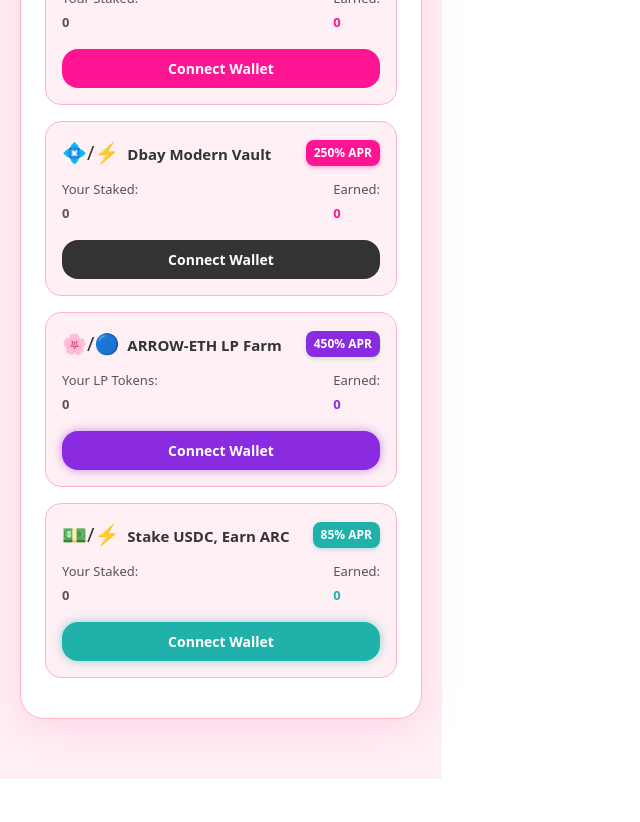
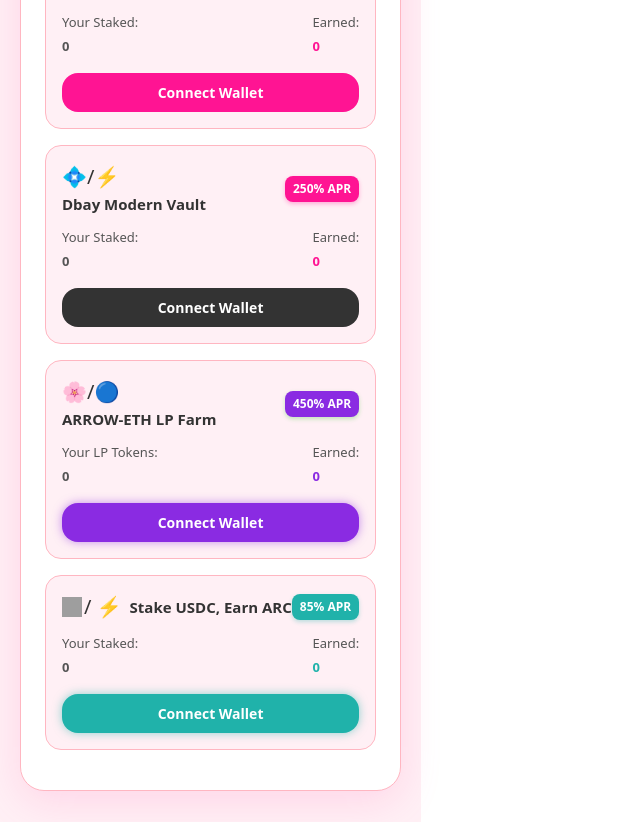
Before and after one commit to nbaeti630-ui/arrow-arc-testnet, a React (Vite) app: page / in a window 1280 px wide. Shown: the part 500-1322 px from the top of the page, without its empty margins (0-640 px from the left). Before the commit the page ends 1279 px from the top, so only its background shows below. Built offline with nearby package versions, Linux system fonts and the light colour scheme; grey boxes are pictures that could not be loaded.

Commit message:
Update App.tsx

```diff
--- a/src/App.tsx
+++ b/src/App.tsx
@@ -25,7 +25,7 @@ const styles = {
   inputField: { backgroundColor: "transparent", border: "none", color: "#333", fontSize: "32px", outline: "none", width: "60%", fontWeight: "bold" },
   networkName: { fontSize: "18px", fontWeight: "bold", color: "#333" },
   tokenButton: { display: "flex", alignItems: "center", gap: "8px", backgroundColor: "#ffffff", border: "1px solid #ffb6c1", color: "#333", padding: "8px 16px", borderRadius: "20px", fontSize: "16px", fontWeight: "bold", cursor: "pointer", boxShadow: "0 2px 4px rgba(255, 182, 193, 0.1)" },
-  tokenIcon: { fontSize: "18px" },
+  tokenIcon: { display: "flex", alignItems: "center", justifyContent: "center", width: "18px" },
   balanceText: { color: "#c71585", fontSize: "12px", textAlign: "right", marginTop: "8px", fontWeight: "600" },
   arrowContainer: { display: "flex", justifyContent: "center", margin: "-10px 0", position: "relative", zIndex: 1 },
   arrowIcon: { backgroundColor: "#ff1493", color: "#ffffff", width: "36px", height: "36px", display: "flex", justifyContent: "center", alignItems: "center", borderRadius: "10px", border: "4px solid #ffffff", cursor: "pointer", fontWeight: "bold", fontSize: "18px", boxShadow: "0 2px 8px rgba(255, 20, 147, 0.3)" },
@@ -45,7 +45,7 @@ const styles = {
 
   poolCard: { backgroundColor: "#fff0f5", border: "1px solid #ffb6c1", borderRadius: "16px", padding: "16px", marginBottom: "16px", transition: "all 0.3s ease" },
   poolHeader: { display: "flex", justifyContent: "space-between", alignItems: "center", marginBottom: "12px" },
-  poolIcons: { fontSize: "20px", marginRight: "8px" },
+  poolIcons: { fontSize: "20px", marginRight: "8px", display: "flex", alignItems: "center", gap: "2px" },
   poolName: { fontWeight: "900", color: "#333", fontSize: "15px" },
   aprBadge: { backgroundColor: "#32cd32", color: "#fff", padding: "4px 8px", borderRadius: "8px", fontSize: "12px", fontWeight: "bold", boxShadow: "0 2px 4px rgba(50, 205, 50, 0.3)" },
   poolDetails: { display: "flex", justifyContent: "space-between", fontSize: "13px", color: "#555", marginBottom: "12px" },
@@ -59,34 +59,30 @@ const styles = {
   tokenListItem: { display: "flex", alignItems: "center", gap: "15px", padding: "12px", borderRadius: "16px", cursor: "pointer", border: "1px solid transparent" }
 };
 
+// DAFTAR KOIN DENGAN LOGO USDC ASLI
 const tokenList = [
   { symbol: "ARC", icon: "⚡", name: "Arc Token" },
   { symbol: "ARROW", icon: "🌸", name: "Arrow Token" },
   { symbol: "DBAY", icon: "💠", name: "Dbay Modern" },
   { symbol: "ETH", icon: "🔵", name: "Ethereum" },
-  { symbol: "USDC", icon: "💵", name: "USD Coin" },
+  { symbol: "USDC", iconImg: "https://cryptologos.cc/logos/usd-coin-usdc-logo.png", name: "USD Coin" },
 ];
 
 export default function App() {
   const [activeTab, setActiveTab] = useState("Earn");
   const [topToken, setTopToken] = useState(tokenList[0]);
-  const [bottomToken, setBottomToken] = useState(tokenList[2]);
+  const [bottomToken, setBottomToken] = useState(tokenList[4]); // Set USDC as default bottom
 
   // LOGIKA MESIN DOMPET ASLI (WEB3)
   const [walletAddress, setWalletAddress] = useState(null);
   const [isConnecting, setIsConnecting] = useState(false);
 
-  // Fungsi untuk memanggil dompet pengguna
   const handleConnectWallet = async () => {
-    // 1. Cek apakah ada mesin Web3 (MetaMask/OKX) di browser
     if (typeof window.ethereum !== "undefined") {
       try {
         setIsConnecting(true);
-        // 2. Minta izin ke pengguna untuk menghubungkan akun
         const accounts = await window.ethereum.request({ method: "eth_requestAccounts" });
         const account = accounts[0];
-
-        // 3. Potong teks alamatnya agar rapi (Contoh: 0x123...ABCD)
         const formattedAddress = `${account.substring(0, 6)}...${account.substring(account.length - 4)}`;
         setWalletAddress(formattedAddress);
       } catch (error) {
@@ -96,7 +92,6 @@ export default function App() {
         setIsConnecting(false);
       }
     } else {
-      // Jika dibuka di Chrome biasa yang tidak punya ekstensi Web3
       alert("Dompet Web3 tidak ditemukan! Buka link website ini di dalam browser aplikasi MetaMask, OKX, atau Trust Wallet.");
     }
   };
@@ -229,7 +224,12 @@ export default function App() {
 
                 <div style={styles.poolCard} className="pool-card">
                   <div style={styles.poolHeader}>
-                    <div><span style={styles.poolIcons}>💵/⚡</span><span style={styles.poolName}>Stake USDC, Earn ARC</span></div>
+                    <div style={{display: "flex", alignItems: "center"}}>
+                      <span style={styles.poolIcons}>
+                        <img src="https://cryptologos.cc/logos/usd-coin-usdc-logo.png" style={{width: "20px", height: "20px"}} alt="USDC"/> / ⚡
+                      </span>
+                      <span style={styles.poolName}>Stake USDC, Earn ARC</span>
+                    </div>
                     <div style={{...styles.aprBadge, backgroundColor: "#20b2aa", boxShadow: "0 2px 4px rgba(32, 178, 170, 0.3)"}}>85% APR</div>
                   </div>
                   <div style={styles.poolDetails}>
@@ -267,21 +267,23 @@ export default function App() {
                     <div style={styles.sectionTitle}>Your Assets</div>
                     <div style={styles.assetRow}>
                       <div style={styles.assetInfo}>
-                        <span style={{ fontSize: "24px" }}>⚡</span>
+                        <span style={{ fontSize: "24px", display: "flex", justifyContent: "center", width: "24px" }}>⚡</span>
                         <div><div style={styles.assetSymbol}>ARC</div><div style={styles.assetNameMini}>Arc Token</div></div>
                       </div>
                       <div style={styles.assetBalance}>15,420.00</div>
                     </div>
                     <div style={styles.assetRow}>
                       <div style={styles.assetInfo}>
-                        <span style={{ fontSize: "24px" }}>💠</span>
+                        <span style={{ fontSize: "24px", display: "flex", justifyContent: "center", width: "24px" }}>💠</span>
                         <div><div style={styles.assetSymbol}>DBAY</div><div style={styles.assetNameMini}>Dbay Modern</div></div>
                       </div>
                       <div style={styles.assetBalance}>10,000.00</div>
                     </div>
                     <div style={styles.assetRow}>
                       <div style={styles.assetInfo}>
-                        <span style={{ fontSize: "24px" }}>💵</span>
+                        <span style={{ display: "flex", justifyContent: "center", width: "24px" }}>
+                          <img src="https://cryptologos.cc/logos/usd-coin-usdc-logo.png" style={{width: "24px", height: "24px"}} alt="USDC"/>
+                        </span>
                         <div><div style={styles.assetSymbol}>USDC</div><div style={styles.assetNameMini}>USD Coin</div></div>
                       </div>
                       <div style={styles.assetBalance}>500.00</div>
@@ -299,7 +301,10 @@ export default function App() {
                   <div style={styles.inputRow}>
                     <input type="number" placeholder="0" style={styles.inputField} />
                     <button style={styles.tokenButton} onClick={() => openTokenModal("top")}>
-                      <span style={styles.tokenIcon}>{topToken.icon}</span> {topToken.symbol} ⏷
+                      <span style={styles.tokenIcon}>
+                        {topToken.iconImg ? <img src={topToken.iconImg} style={{width: "18px", height: "18px"}} alt=""/> : topToken.icon}
+                      </span>
+                      {topToken.symbol} ⏷
                     </button>
                   </div>
                   <div style={styles.balanceText}>Balance: {walletAddress ? "15,420" : "0.00"}</div>
@@ -312,7 +317,10 @@ export default function App() {
                   <div style={styles.inputRow}>
                     <input type="number" placeholder="0" style={styles.inputField} disabled />
                     <button style={styles.tokenButton} onClick={() => openTokenModal("bottom")}>
-                      <span style={styles.tokenIcon}>{bottomToken.icon}</span> {bottomToken.symbol} ⏷
+                      <span style={styles.tokenIcon}>
+                         {bottomToken.iconImg ? <img src={bottomToken.iconImg} style={{width: "18px", height: "18px"}} alt=""/> : bottomToken.icon}
+                      </span>
+                      {bottomToken.symbol} ⏷
                     </button>
                   </div>
                   <div style={styles.balanceText}>Balance: {walletAddress ? "10,000" : "0.00"}</div>
@@ -354,7 +362,9 @@ export default function App() {
             <div style={styles.tokenListContainer}>
               {tokenList.map((token, index) => (
                 <div key={index} style={styles.tokenListItem} className="token-item" onClick={() => handleSelectToken(token)}>
-                  <span style={{ fontSize: "28px" }}>{token.icon}</span>
+                  <span style={{ fontSize: "28px", display: "flex", justifyContent: "center", width: "32px" }}>
+                    {token.iconImg ? <img src={token.iconImg} style={{width: "28px", height: "28px"}} alt=""/> : token.icon}
+                  </span>
                   <div>
                     <div style={{ fontWeight: "900", color: "#333", fontSize: "16px" }}>{token.symbol}</div>
                     <div style={{ fontSize: "12px", color: "#888" }}>{token.name}</div>
```
